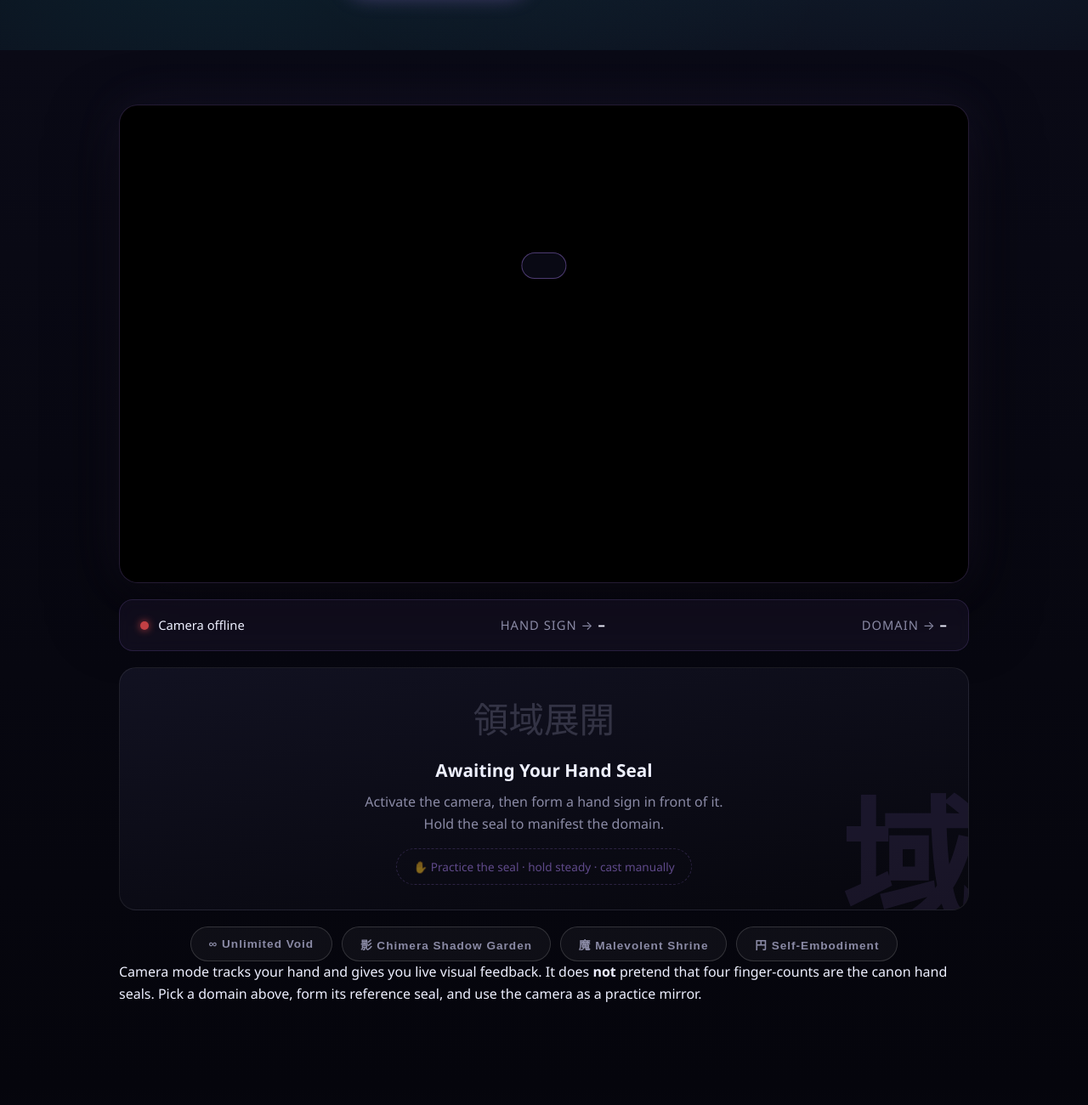
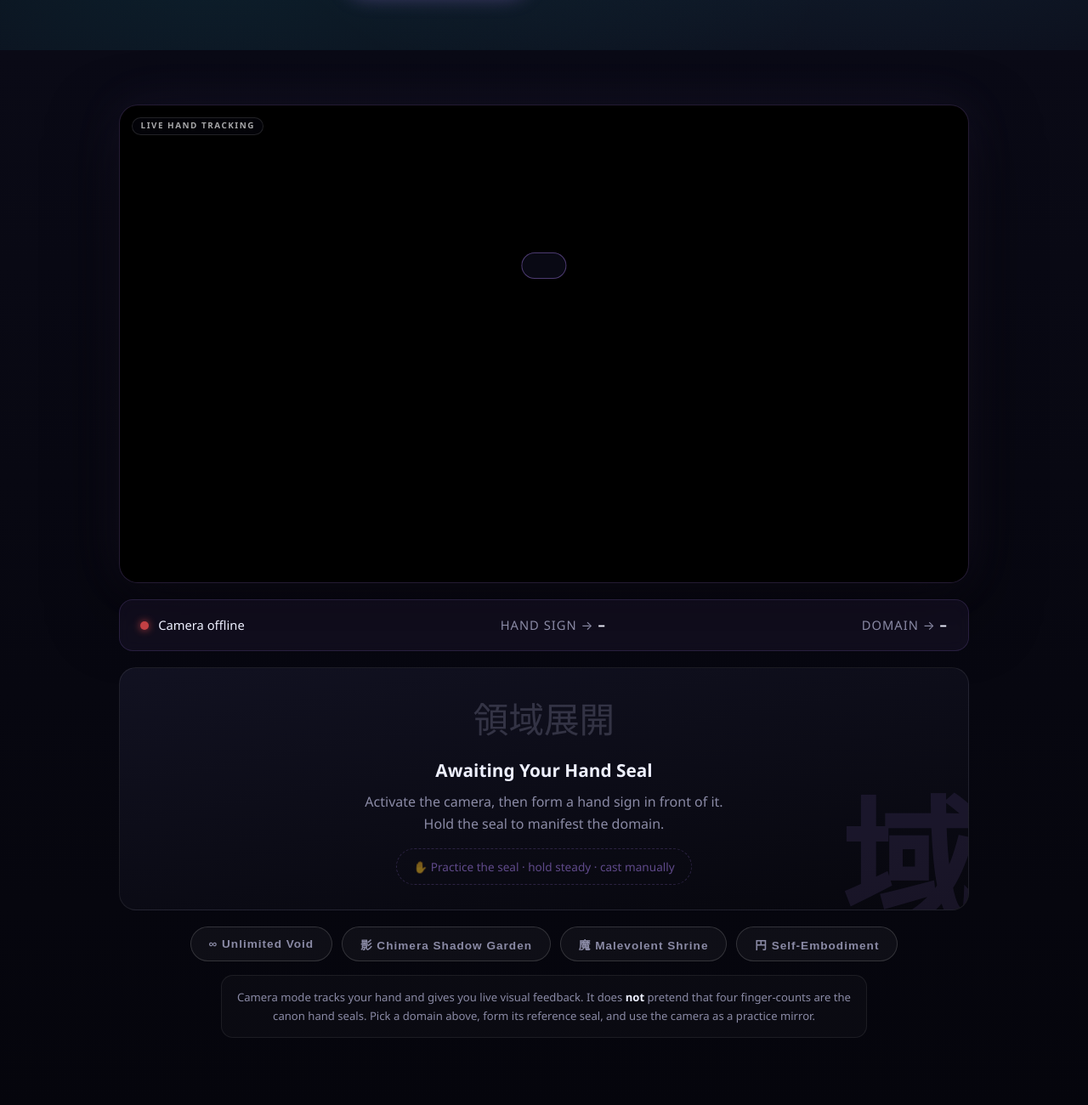
Before and after one commit to Himeshbror18/cursed-archive, a plain HTML site: page domain-expansion.html in a window 1280 px wide. Shown: the part 540-1840 px from the top of the page at 85% size. Drawn offline with Linux system fonts and the light colour scheme.

Commit message:
style: polish simulator and add reduced motion support

```diff
--- a/domain-expansion.html
+++ b/domain-expansion.html
@@ -301,6 +301,20 @@
     transition:all .3s;
   }
   .manual-row .mbtn:hover{border-color:var(--dc,var(--sukuna));color:var(--ink);background:rgba(179,136,255,0.1);}
+
+  .practice-note{
+    max-width:760px;margin:1rem auto 0;text-align:center;color:var(--muted);font-size:.82rem;line-height:1.7;
+    padding:.85rem 1.1rem;border:1px solid rgba(255,255,255,.07);border-radius:14px;background:rgba(255,255,255,.025);
+  }
+  .practice-note strong{color:var(--ink);}
+  .stage-frame::after{
+    content:'LIVE HAND TRACKING';position:absolute;left:14px;top:14px;z-index:10;padding:.3rem .6rem;border-radius:999px;
+    background:rgba(5,5,12,.72);border:1px solid rgba(255,255,255,.12);color:rgba(255,255,255,.65);
+    font:700 .62rem/1 Segoe UI,sans-serif;letter-spacing:1.5px;pointer-events:none;
+  }
+  @media (prefers-reduced-motion: reduce){
+    *,*::before,*::after{animation-duration:.001ms!important;animation-iteration-count:1!important;scroll-behavior:auto!important;transition-duration:.001ms!important;}
+  }
 
   /* ============ GUIDE CARDS ============ */
   .guide-sec{
```
